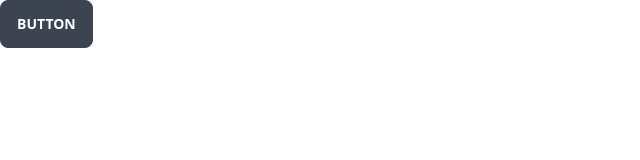
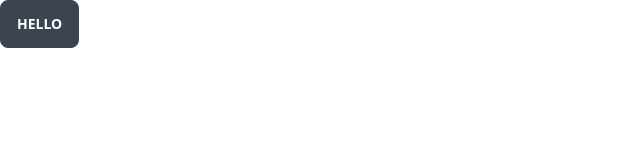
Before and after one commit to lgj9172/translation-platform, a Next.js app: page / in a window 1280 px wide. Shown: the top 160 px of the page, without its empty margins (0-640 px from the left). Built offline with nearby package versions, Linux system fonts and the light colour scheme.

Commit message:
fix: migrate to next 13

```diff
--- /dev/null
+++ b/app/head.tsx
@@ -0,0 +1,8 @@
+export default function Head() {
+  return (
+    <>
+      <title>Translation Platform</title>
+      <meta name="viewport" content="width=device-width, initial-scale=1" />
+    </>
+  );
+}
--- /dev/null
+++ b/app/layout.tsx
@@ -0,0 +1,13 @@
+import "../styles/globals.css";
+
+interface LayoutProps {
+  children: React.ReactNode;
+}
+
+export default function Layout({ children }: LayoutProps) {
+  return (
+    <html lang="en">
+      <body>{children}</body>
+    </html>
+  );
+}
--- /dev/null
+++ b/app/page.tsx
@@ -0,0 +1,7 @@
+export default function Page() {
+  return (
+    <button type="button" className="btn">
+      hello
+    </button>
+  );
+}
--- a/next.config.js
+++ b/next.config.js
@@ -2,6 +2,9 @@
 const nextConfig = {
   reactStrictMode: true,
   swcMinify: true,
-}
+  experimental: {
+    appDir: true,
+  },
+};
 
-module.exports = nextConfig
+module.exports = nextConfig;
--- a/pages/_app.tsx
+++ /dev/null
@@ -1,8 +0,0 @@
-import "../styles/globals.css";
-import type { AppProps } from "next/app";
-
-function MyApp({ Component, pageProps }: AppProps) {
-  return <Component {...pageProps} />;
-}
-
-export default MyApp;
--- a/pages/index.tsx
+++ /dev/null
@@ -1,9 +0,0 @@
-export default function Main() {
-  return (
-    <div className="prose">
-      <button type="button" aria-label="button" className="btn">
-        button
-      </button>
-    </div>
-  );
-}
--- a/tailwind.config.js
+++ b/tailwind.config.js
@@ -1,11 +1,10 @@
 /** @type {import('tailwindcss').Config} */
 module.exports = {
-  content: [
-    "./pages/**/*.{js,ts,jsx,tsx}",
-    "./components/**/*.{js,ts,jsx,tsx}",
-  ],
+  content: ["./components/**/*.{js,ts,jsx,tsx}", "./app/**/*.{js,ts,jsx,tsx}"],
   theme: {
-    extend: {},
+    container: {
+      center: true,
+    },
   },
   plugins: [require("@tailwindcss/typography"), require("daisyui")],
 };
```
Also changed, not shown: tsconfig.json (+20 -4 lines).
